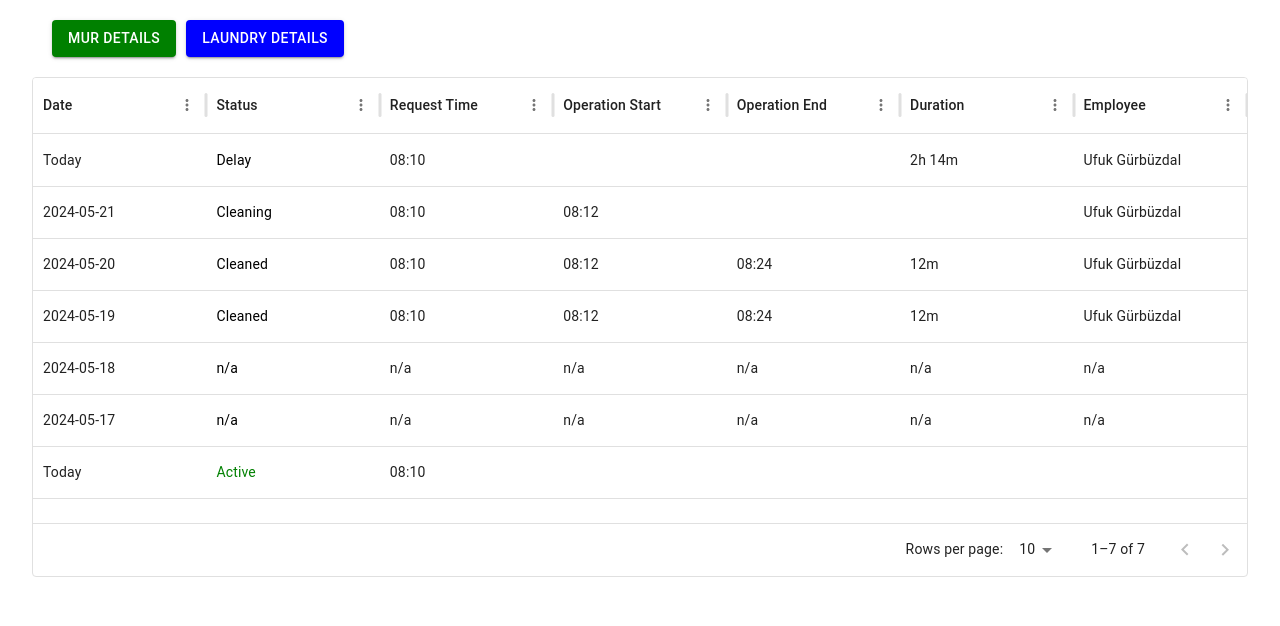
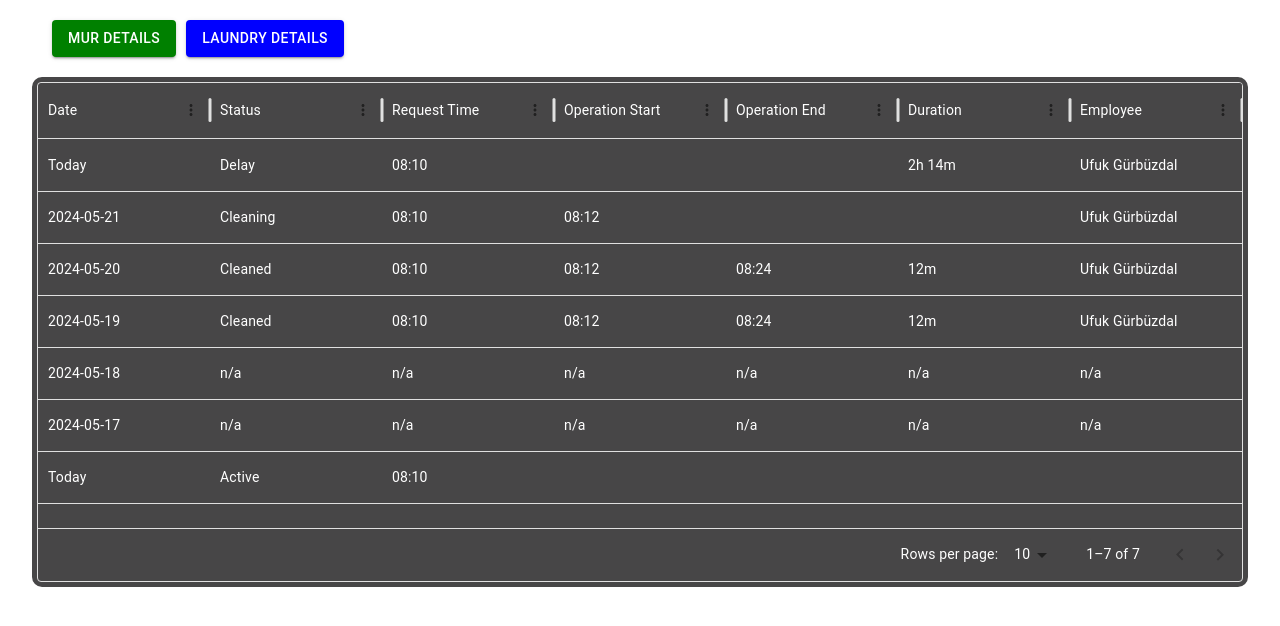
Before and after one commit to rmkofficial/Room-Services-Details, a React (Vite) app: page / in a window 1280 px wide. Shown: the top 626 px of the page. Built offline with nearby package versions, Linux system fonts and the light colour scheme.

Commit message:
Update styling for MUR and Laundry details tables

```diff
--- a/src/App.jsx
+++ b/src/App.jsx
@@ -38,8 +38,21 @@ export default function App() {
         </Button>
       </div>
 
-      <div style={{ display: "flex", justifyContent: "center" }}>
-        <div style={{ height: 500, width: "100%" }}>
+      <div
+        style={{
+          display: "flex",
+          justifyContent: "center",
+        }}
+      >
+        <div
+          style={{
+            height: 500,
+            width: "100%",
+            background: "rgba(71,70,71,255)",
+            border: "5px solid rgba(71,70,71,255)",
+            borderRadius: "10px",
+          }}
+        >
           {view === "mur" && <MURDetails />}
           {view === "laundry" && <LaundryDetails />}
         </div>
--- a/src/components/LaundryDetails.jsx
+++ b/src/components/LaundryDetails.jsx
@@ -27,6 +27,21 @@ export default function LaundryDetails() {
         }}
         pageSizeOptions={[5, 10, 20]}
         disableSelectionOnClick
+        sx={{
+          "& .MuiDataGrid-columnHeader": {
+            backgroundColor: "rgba(71,70,71,255)",
+          },
+          "& .MuiDataGrid-columnHeaderTitle": {
+            color: "white",
+          },
+          "& .MuiDataGrid-cell": {
+            color: "white",
+            backgroundColor: "rgba(71,70,71,255)",
+          },
+          "& .MuiTablePagination-root": {
+            color: "white",
+          },
+        }}
       />
     </div>
   );
--- a/src/components/MURDetails.jsx
+++ b/src/components/MURDetails.jsx
@@ -16,7 +16,7 @@ export default function MURDetails() {
   }, []);
 
   return (
-    <div style={{ height: 500, width: "100%", }}>
+    <div style={{ height: 500, width: "100%" }}>
       <DataGrid
         rows={rows}
         columns={columns()}
@@ -27,6 +27,21 @@ export default function MURDetails() {
         }}
         pageSizeOptions={[5, 10, 20]}
         disableSelectionOnClick
+        sx={{
+          "& .MuiDataGrid-columnHeader": {
+            backgroundColor: "rgba(71,70,71,255)",
+          },
+          "& .MuiDataGrid-columnHeaderTitle": {
+            color: "white",
+          },
+          "& .MuiDataGrid-cell": {
+            color: "white",
+            backgroundColor: "rgba(71,70,71,255)",
+          },
+          "& .MuiTablePagination-root": {
+            color: "white",
+          },
+        }}
       />
     </div>
   );
--- a/src/utils/Columns.jsx
+++ b/src/utils/Columns.jsx
@@ -1,47 +1,57 @@
-const renderStatusCell = (params) => {
-  let color;
-  switch (params.value) {
-    case "Active":
-      color = "green";
-      break;
-    case "Inactive":
-      color = "red";
-      break;
-    default:
-      color = "black";
-  }
-  return <div style={{ color }}>{params.value}</div>;
-};
+const renderHeader = (headerName) => (
+  <span style={{ color: "white" }}>{headerName}</span>
+);
 
 const columns = () => [
-  { field: "date", headerName: "Date", editable: true, flex: 1 },
+  {
+    field: "date",
+    headerName: "Date",
+    editable: true,
+    flex: 1,
+    renderHeader: (params) => renderHeader(params.colDef.headerName),
+  },
   {
     field: "status",
     headerName: "Status",
     editable: true,
-    renderCell: renderStatusCell,
     flex: 1,
+    renderHeader: (params) => renderHeader(params.colDef.headerName),
   },
   {
     field: "requestTime",
     headerName: "Request Time",
     editable: true,
     flex: 1,
+    renderHeader: (params) => renderHeader(params.colDef.headerName),
   },
   {
     field: "operationStart",
     headerName: "Operation Start",
     editable: true,
     flex: 1,
+    renderHeader: (params) => renderHeader(params.colDef.headerName),
   },
   {
     field: "operationEnd",
     headerName: "Operation End",
     editable: true,
     flex: 1,
+    renderHeader: (params) => renderHeader(params.colDef.headerName),
   },
-  { field: "duration", headerName: "Duration", editable: true, flex: 1 },
-  { field: "employee", headerName: "Employee", editable: true, flex: 1 },
+  {
+    field: "duration",
+    headerName: "Duration",
+    editable: true,
+    flex: 1,
+    renderHeader: (params) => renderHeader(params.colDef.headerName),
+  },
+  {
+    field: "employee",
+    headerName: "Employee",
+    editable: true,
+    flex: 1,
+    renderHeader: (params) => renderHeader(params.colDef.headerName),
+  },
 ];
 
 export default columns;
```
